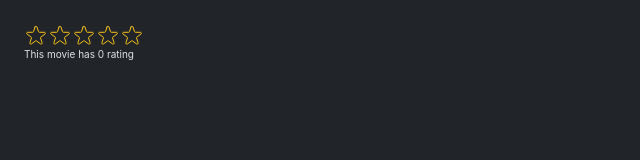
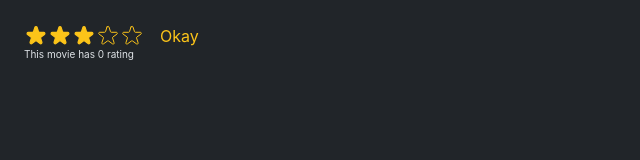
Before and after one commit to WawanWidiantara/usepopcorn, a React (Create React App) app: page / in a window 1280 px wide. Shown: the top 160 px of the page, without its empty margins (0-640 px from the left). Built offline with nearby package versions, Linux system fonts and the light colour scheme.

Commit message:
prop types

```diff
--- a/src/StarRating.js
+++ b/src/StarRating.js
@@ -1,4 +1,5 @@
 import { useState } from "react";
+import PropTypes from "prop-types";
 
 const containerStyle = {
   display: "flex",
@@ -10,15 +11,26 @@ const starContainerStyle = {
   display: "flex",
 };
 
+StarRating.propTypes = {
+  maxRating: PropTypes.number,
+  color: PropTypes.string,
+  size: PropTypes.number,
+  className: PropTypes.string,
+  message: PropTypes.array,
+  defaultRating: PropTypes.number,
+  onSetRating: PropTypes.func,
+};
+
 export default function StarRating({
   maxRating = 5,
   color = "#fcc419",
   size = 24,
   className = "",
   message = [],
+  defaultRating = 0,
   onSetRating,
 }) {
-  const [rating, setRating] = useState(0);
+  const [rating, setRating] = useState(defaultRating);
   const [tempRating, setTempRating] = useState(0);
   const textStyle = {
     lineHeight: "1",
--- a/src/index.js
+++ b/src/index.js
@@ -13,6 +13,7 @@ function Test() {
         className={"test"}
         message={["Terrible", "Bad", "Okay", "Good", "Amazing"]}
         onSetRating={setRating}
+        defaultRating={3}
       />
       <p>This movie has {movieRating} rating</p>
     </div>
```
